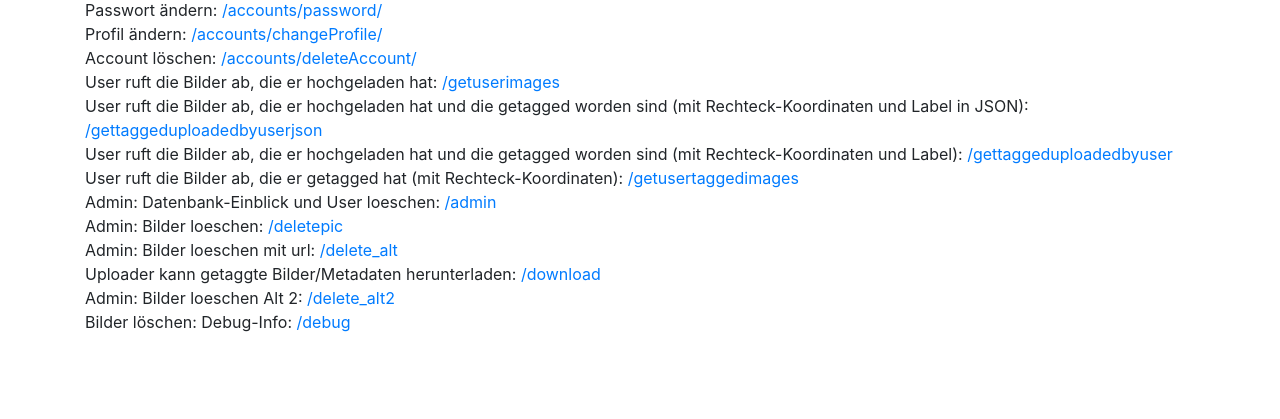
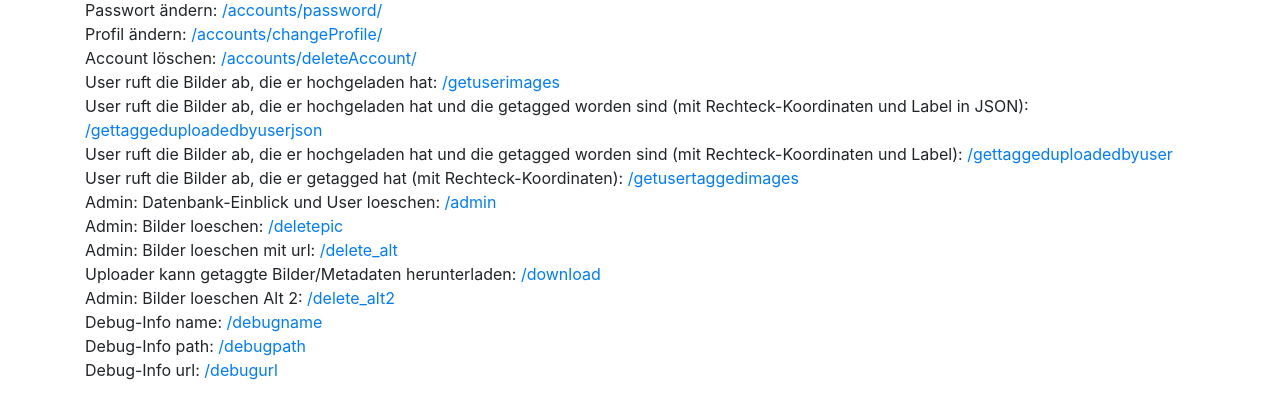
Before and after one commit to fck-old/BAT, a Django app: page /help in a window 1280 px wide. Shown: the part 290-709 px from the top of the page. Run offline with Django 3.2, Linux system fonts and the light colour scheme; some web fonts are replaced.

Commit message:
ohne .name und mit mehr debug fuer Metadaten-Datei

```diff
--- a/batproject/batapp/urls.py
+++ b/batproject/batapp/urls.py
@@ -21,5 +21,9 @@ urlpatterns = [
     path('download', views.test_creating_metafile, name='download'),
     path('delete_alt', views.delete_picture_alt, name='delete_alt'),
     path('delete_alt2', views.delete_picture_alt2, name='delete_alt2'),
-    path('debug', views.delete_picture_debug, name='debug')
+    path('debugname', views.debug_name, name='debugname'),
+    path('debugpath', views.debug_path, name='debugpath'),
+    path('debugurl', views.debug_url, name='debugurl')
+
+
 ]
--- a/batproject/batapp/views.py
+++ b/batproject/batapp/views.py
@@ -223,7 +223,7 @@ def tag(request):
         pic.save()
         request.user.last_picture = -1
         request.user.save()
-        pa = Path(pic.picture_path_file.name)
+        pa = Path(pic.picture_path_file.path)
         print(pa)
         if request.user.username == 'GreatDebugger1':
             return render(request, 'answer.html', {'s': 'erstes Python Path Kommando erfolgreich ausgefuehrt'})
@@ -254,6 +254,7 @@ def tag(request):
         print("mit explizitem open")
         pic.metadata_file.save(meta_name, ff)
         ff.close()
+        default_storage.delete(pathfile)
         # data['id']
         return HttpResponse('{"success": true}')
 
@@ -272,7 +273,12 @@ def tag(request):
     pic.save()
     request.user.last_picture = -1
     request.user.save()
-    pa = Path(pic.picture_path_file.name)
+    print('Datenbankeintrag path:')
+    print(pic.picture_path_file.path)
+    #print('mit Attribut name:')
+    #print(pic.picture_path_file.url)
+    pa = Path(pic.picture_path_file.path)
+    print('nach Anwendung von Python Path auf path:')
     print(pa)
     meta_name = pa.with_suffix('.json')
     print(meta_name)
@@ -312,9 +318,9 @@ def delete_picture(request):
         if form.is_valid():
             pic_id = form.cleaned_data['pic_id']
             p = Picture.objects.get(id=pic_id)
-            print(p.picture_path_file.name)
-            print(p.picture_path_file.url)
-            print(p.picture_path_file.path)
+            print(p.picture_path_file)
+            #print(p.picture_path_file.url)
+            #print(p.picture_path_file.path)
             default_storage.delete(p.picture_path_file.name)
             p.delete()
             return HttpResponse('Delete successful')
@@ -400,20 +406,59 @@ def delete_picture_alt2(request):
 
 
 @login_required()
-def delete_picture_debug(request):
-    if not request.user.is_superuser:
-        return HttpResponse("Access denied. No Admin rights.")
+def debug_path(request):
+    #if not request.user.is_superuser:
+        #return HttpResponse("Access denied. No Admin rights.")
     if request.method == 'POST':
         form = PictureDeleteForm(request.POST)
         if form.is_valid():
             pic_id = form.cleaned_data['pic_id']
             p = Picture.objects.get(id=pic_id)
-            c = default_storage.__class__
-            adr = p.picture_path_file.storage
+            #c = default_storage.__class__
+            #adr = p.picture_path_file.storage
             path = p.picture_path_file.path
-            name = p.picture_path_file.name
-            url = p.picture_path_file.url
-            return render(request, 'info.html', {'c': c, 'adr': adr, 'path': path, 'name': name, 'url': url})
+            #name = p.picture_path_file.name
+            #url = p.picture_path_file.url
+            return render(request, 'info.html', {'c': path})
 
     form = PictureDeleteForm()
     return render(request, 'deletepic.html', {'form': form})
+
+
+@login_required()
+def debug_name(request):
+    #if not request.user.is_superuser:
+        #return HttpResponse("Access denied. No Admin rights.")
+    if request.method == 'POST':
+        form = PictureDeleteForm(request.POST)
+        if form.is_valid():
+            pic_id = form.cleaned_data['pic_id']
+            p = Picture.objects.get(id=pic_id)
+            #c = default_storage.__class__
+            #adr = p.picture_path_file.storage
+            #path = p.picture_path_file.path
+            name = p.picture_path_file.name
+            #url = p.picture_path_file.url
+            return render(request, 'info.html', {'c': name})
+
+    form = PictureDeleteForm()
+    return render(request, 'deletepic.html', {'form': form})
+
+@login_required()
+def debug_url(request):
+    #if not request.user.is_superuser:
+        #return HttpResponse("Access denied. No Admin rights.")
+    if request.method == 'POST':
+        form = PictureDeleteForm(request.POST)
+        if form.is_valid():
+            pic_id = form.cleaned_data['pic_id']
+            p = Picture.objects.get(id=pic_id)
+            #c = default_storage.__class__
+            #adr = p.picture_path_file.storage
+            url = p.picture_path_file.url
+            #name = p.picture_path_file.name
+            #url = p.picture_path_file.url
+            return render(request, 'info.html', {'c': url})
+
+    form = PictureDeleteForm()
+    return render(request, 'deletepic.html', {'form': form})
--- a/batproject/templates/functionality.html
+++ b/batproject/templates/functionality.html
@@ -22,6 +22,8 @@
             <div>Admin: Bilder loeschen mit url: <a href="{% url 'delete_alt' %}">{% url 'delete_alt' %}</a></div>
             <div>Uploader kann getaggte Bilder/Metadaten herunterladen: <a href= "{% url 'download' %}"> {% url 'download' %} </a> </div>
             <div>Admin: Bilder loeschen  Alt 2: <a href="{% url 'delete_alt2' %}">{% url 'delete_alt2' %}</a></div>
-            <div>Bilder löschen: Debug-Info: <a href="{% url 'debug' %}">{% url 'debug' %}</a></div>
+            <div>Debug-Info name: <a href="{% url 'debugname' %}">{% url 'debugname' %}</a></div>
+            <div>Debug-Info path: <a href="{% url 'debugpath' %}">{% url 'debugpath' %}</a></div>
+            <div>Debug-Info url: <a href="{% url 'debugurl' %}">{% url 'debugurl' %}</a></div>
 
     {% endblock %}
```
Also changed, not shown: batproject/templates/info.html (+2 -6 lines).
